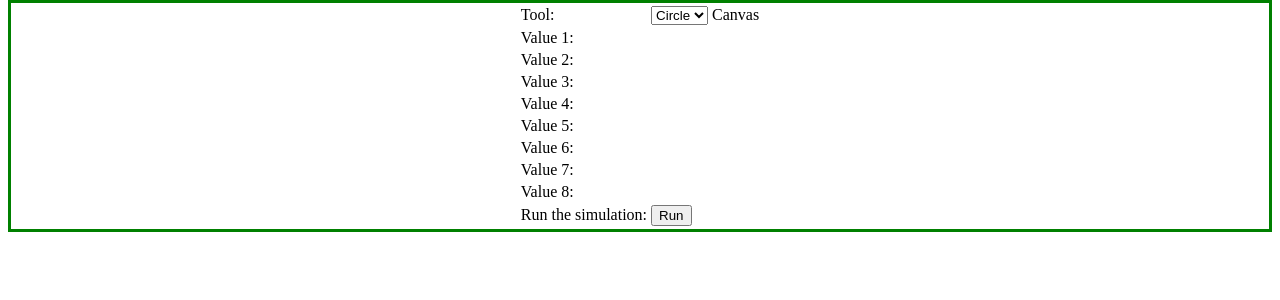
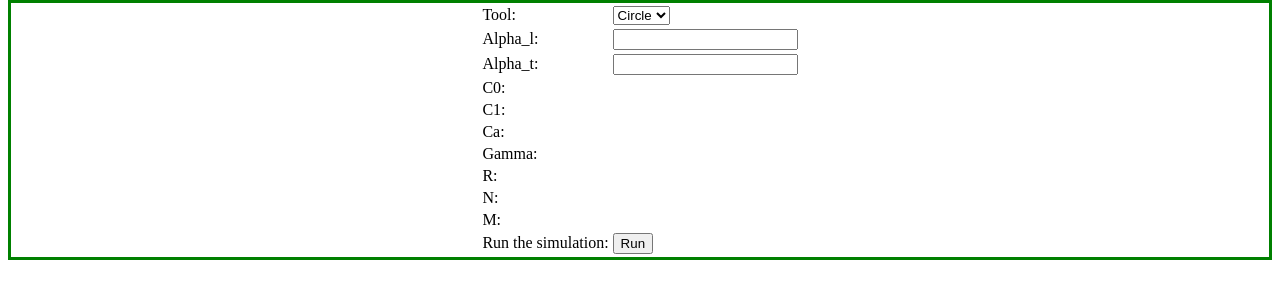
Before and after one commit to willi-kappler/AEM_Transport_UI, a FastAPI app: template templates/start.html in a window 1280 px wide. Shown: the part 159-459 px from the top of the page. Run offline with FastAPI, Linux system fonts and the light colour scheme; the template is opened without the code that fills it, so the values that code supplies are empty.

Commit message:
Add labels for numeric input.

```diff
--- a/templates/start.html
+++ b/templates/start.html
@@ -17,33 +17,42 @@
                             <option value="other">Other</option>
                         </select>
                     </td>
-                    <td>
-                        Canvas
-                    </td>
                 </tr>
                 <tr>
-                    <td>Value 1:</td>
+                    <td><label for="alpha_l">Alpha_l:</label></td>
+                    <td><input type="text" id="alpha_l" name="alpha_l"></td>
                 </tr>
                 <tr>
-                    <td>Value 2:</td>
+                    <td><label for="alpha_t">Alpha_t:</label></td>
+                    <td><input type="text" id="alpha_t" name="alpha_t"></td>
                 </tr>
                 <tr>
-                    <td>Value 3:</td>
+                    <td>C0:</td>
+                    <td></td>
                 </tr>
                 <tr>
-                    <td>Value 4:</td>
+                    <td>C1:</td>
+                    <td></td>
                 </tr>
                 <tr>
-                    <td>Value 5:</td>
+                    <td>Ca:</td>
+                    <td></td>
                 </tr>
                 <tr>
-                    <td>Value 6:</td>
+                    <td>Gamma:</td>
+                    <td></td>
                 </tr>
                 <tr>
-                    <td>Value 7:</td>
+                    <td>R:</td>
+                    <td></td>
                 </tr>
                 <tr>
-                    <td>Value 8:</td>
+                    <td>N:</td>
+                    <td></td>
+                </tr>
+                <tr>
+                    <td>M:</td>
+                    <td></td>
                 </tr>
                 <tr>
                     <td><label for="submit">Run the simulation:</label></td>
```
